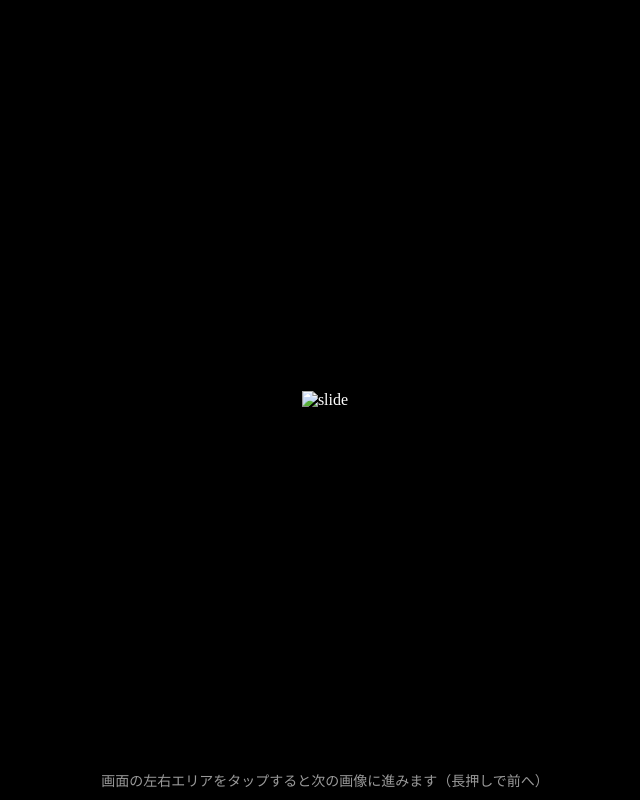
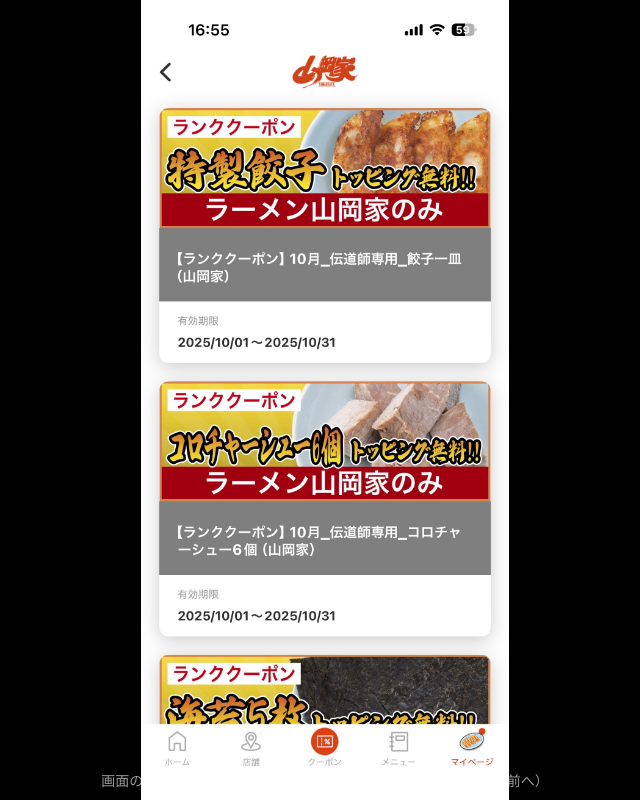
Before and after one commit to kazukistar/yamaokaya, a plain HTML site: page index.html in a window 1280 px wide. Shown: the whole page, without its empty margins (315-955 px from the left). Drawn offline with Linux system fonts and the light colour scheme.

Commit message:
Add files via upload

```diff
--- a/index.html
+++ b/index.html
@@ -57,9 +57,10 @@
   <script>
     // ---- Config: list your images here ----
     const IMAGES = [
-      "./images/img1.jpg",
-      "./images/img2.jpg",
-      "./images/img3.jpg"
+      "./images/1.jpg",
+      "./images/2.jpg",
+      "./images/3.jpg",
+      "./images/4.jpg"
     ];
     // Optional: per-image custom hotspots (array of {left,top,width,height,action})
     // If provided for the current image index, they replace the two default halves.
```
